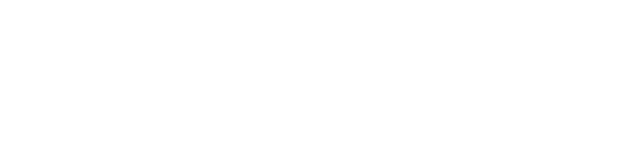
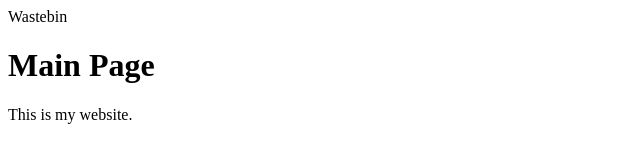
Before and after one commit to wastebin/wastebin.github.io, a plain HTML site: page index.html in a window 1280 px wide. Shown: the whole page, without its empty margins (0-640 px from the left). Drawn offline with Linux system fonts and the light colour scheme.

Commit message:
Add stuff and make compliant

```diff
--- a/index.html
+++ b/index.html
@@ -1 +1,16 @@
-<div class=top></div>
+<!DOCTYPE html>
+<html>
+  <head>
+    <title>Wastebin</title>
+    <link rel=stylesheet href=style.css />
+  </head>
+  <body>
+    <div class=top>
+      <span class=name>Wastebin</span>
+    </div>
+    <div class=main>
+      <h1>Main Page</h1>
+      <p>This is my website.</p>
+    </div>
+  </body>
+</html>
```
